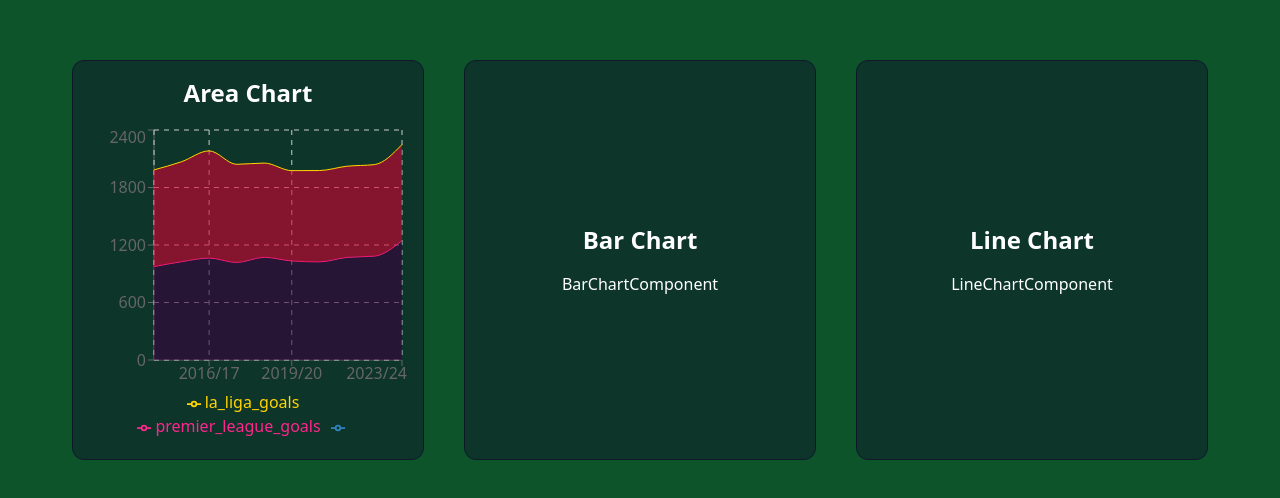
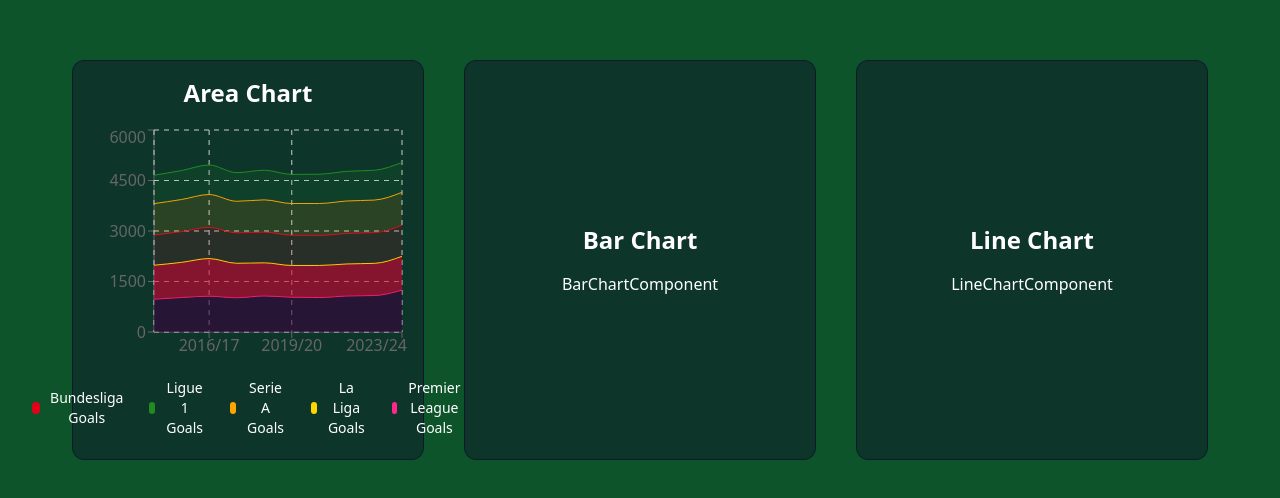
Before and after one commit to dean-tunbridge/rechart-project, a React (Vite) app: page / in a window 1280 px wide. Shown: the part 172-670 px from the top of the page. Built offline with nearby package versions, Linux system fonts and the light colour scheme.

Commit message:
add other leagues to data and begin adding colours

```diff
--- a/src/components/AreaChartComponent.jsx
+++ b/src/components/AreaChartComponent.jsx
@@ -10,18 +10,89 @@ import {
 } from 'recharts'
 
 import CustomToolTip from './CustomToolTip'
+import CustomLegend from './CustomLegend'
 
 const goals = [
-  { season: '2014/15', premier_league_goals: 975, la_liga_goals: 1009 },
-  { season: '2015/16', premier_league_goals: 1026, la_liga_goals: 1043 },
-  { season: '2016/17', premier_league_goals: 1064, la_liga_goals: 1118 },
-  { season: '2017/18', premier_league_goals: 1018, la_liga_goals: 1024 },
-  { season: '2018/19', premier_league_goals: 1072, la_liga_goals: 983 },
-  { season: '2019/20', premier_league_goals: 1034, la_liga_goals: 942 },
-  { season: '2020/21', premier_league_goals: 1024, la_liga_goals: 953 },
-  { season: '2021/22', premier_league_goals: 1071, la_liga_goals: 951 },
-  { season: '2022/23', premier_league_goals: 1084, la_liga_goals: 955 },
-  { season: '2023/24', premier_league_goals: 1246, la_liga_goals: 1003 },
+  {
+    season: '2014/15',
+    premier_league_goals: 975,
+    la_liga_goals: 1009,
+    bundesliga_goals: 892,
+    serie_a_goals: 938,
+    ligue_1_goals: 842,
+  },
+  {
+    season: '2015/16',
+    premier_league_goals: 1026,
+    la_liga_goals: 1043,
+    bundesliga_goals: 912,
+    serie_a_goals: 955,
+    ligue_1_goals: 860,
+  },
+  {
+    season: '2016/17',
+    premier_league_goals: 1064,
+    la_liga_goals: 1118,
+    bundesliga_goals: 924,
+    serie_a_goals: 978,
+    ligue_1_goals: 875,
+  },
+  {
+    season: '2017/18',
+    premier_league_goals: 1018,
+    la_liga_goals: 1024,
+    bundesliga_goals: 901,
+    serie_a_goals: 940,
+    ligue_1_goals: 850,
+  },
+  {
+    season: '2018/19',
+    premier_league_goals: 1072,
+    la_liga_goals: 983,
+    bundesliga_goals: 910,
+    serie_a_goals: 960,
+    ligue_1_goals: 880,
+  },
+  {
+    season: '2019/20',
+    premier_league_goals: 1034,
+    la_liga_goals: 942,
+    bundesliga_goals: 895,
+    serie_a_goals: 945,
+    ligue_1_goals: 865,
+  },
+  {
+    season: '2020/21',
+    premier_league_goals: 1024,
+    la_liga_goals: 953,
+    bundesliga_goals: 890,
+    serie_a_goals: 950,
+    ligue_1_goals: 870,
+  },
+  {
+    season: '2021/22',
+    premier_league_goals: 1071,
+    la_liga_goals: 951,
+    bundesliga_goals: 905,
+    serie_a_goals: 965,
+    ligue_1_goals: 880,
+  },
+  {
+    season: '2022/23',
+    premier_league_goals: 1084,
+    la_liga_goals: 955,
+    bundesliga_goals: 910,
+    serie_a_goals: 970,
+    ligue_1_goals: 885,
+  },
+  {
+    season: '2023/24',
+    premier_league_goals: 1246,
+    la_liga_goals: 1003,
+    bundesliga_goals: 920,
+    serie_a_goals: 980,
+    ligue_1_goals: 890,
+  },
 ]
 
 const AreaChartComponent = () => {
@@ -33,8 +104,7 @@ const AreaChartComponent = () => {
         <CartesianGrid strokeDasharray="5 5" />
 
         <Tooltip content={<CustomToolTip />} />
-        <Legend />
-
+        <Legend content={<CustomLegend />} />
         <Area
           type="monotone"
           dataKey="premier_league_goals"
@@ -49,7 +119,30 @@ const AreaChartComponent = () => {
           fill="#D50032"
           stackId="1"
         />
-        <Area />
+        <Area
+          type="monotone"
+          dataKey="bundesliga_goals"
+          stroke="#E2001A"
+          fill="#E2001A33"
+          stackId="1"
+          name="Bundesliga"
+        />
+        <Area
+          type="monotone"
+          dataKey="serie_a_goals"
+          stroke="#FFA500"
+          fill="#FFA50033"
+          stackId="1"
+          name="Serie A"
+        />
+        <Area
+          type="monotone"
+          dataKey="ligue_1_goals"
+          stroke="#228B22"
+          fill="#228B2233"
+          stackId="1"
+          name="Ligue 1"
+        />
       </AreaChart>
     </ResponsiveContainer>
   )
--- a/src/components/CustomLegend.jsx
+++ b/src/components/CustomLegend.jsx
@@ -2,6 +2,9 @@ export default function CustomLegend({ payload }) {
   const nameKeyValues = {
     premier_league_goals: 'Premier League Goals',
     la_liga_goals: 'La Liga Goals',
+    bundesliga_goals: 'Bundesliga Goals',
+    serie_a_goals: 'Serie A Goals',
+    ligue_1_goals: 'Ligue 1 Goals',
   }
 
   if (payload)
```
